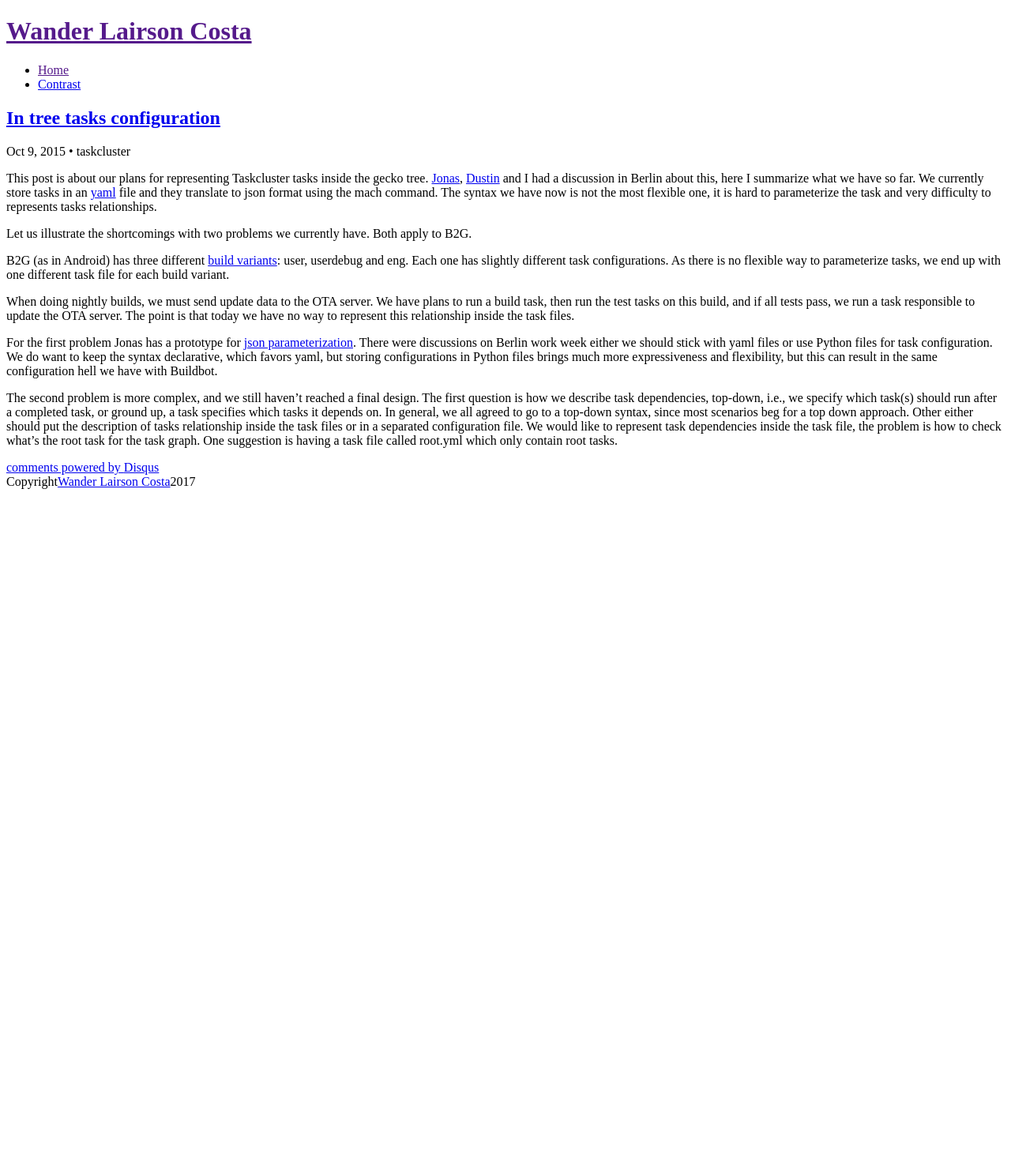
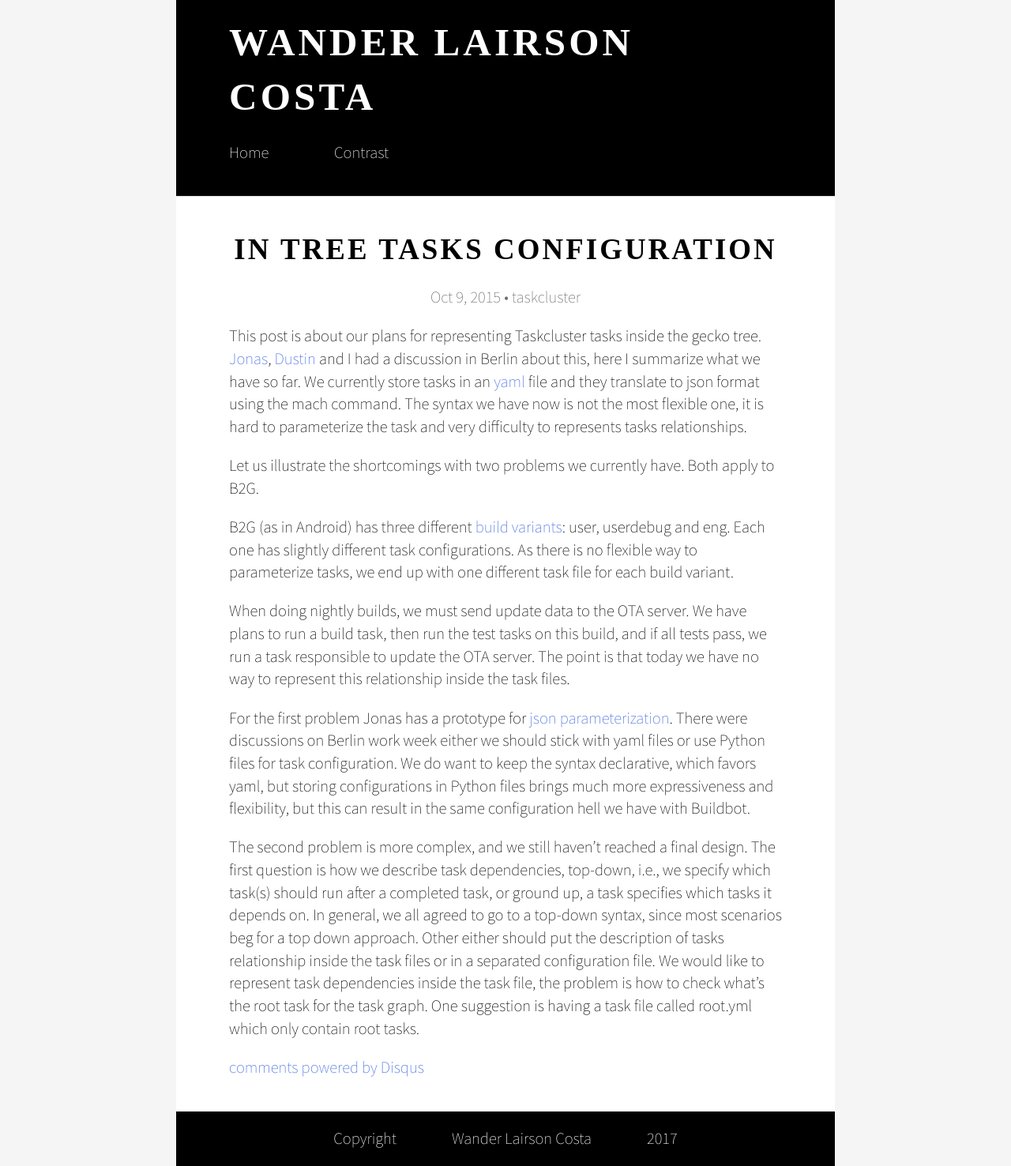
Before and after one commit to walac/walac.github.io, a Jekyll site: the page built from _posts/2015-10-09-in-tree-config.md, in a window 1280 px wide. Shown: the whole page at 79% size. Built offline with Jekyll 4.4.1, drawn with Linux system fonts in a browser that asks for light colours; some web fonts are replaced; comment, search, counter and statistics services are not loaded; before the commit the page ends 900 px from its top, so only the background shows below that.

Commit message:
[hack] Make the posts render properly.
It feels like jekyll, when running on github servers, doesn't prepend
css locations with site.baseurl. We then remove this config and hardcode
the location of css as a temporary hack.

```diff
--- a/_config.yml
+++ b/_config.yml
@@ -2,7 +2,6 @@
 title: Wander Lairson Costa
 email: wander.lairson@gmail.com
 description: "Hackers gonna hack"
-baseurl: "/"
 url: "https://walac.github.io"
 twitter_username: walac00
 github_username: walac
--- a/_layouts/blank.html
+++ b/_layouts/blank.html
@@ -7,8 +7,8 @@
     <meta name="description" content="{% if page.description %}{{ page.description }}{% else %}{{ site.description }}{% endif %}">
     <title>{% if page.title %} {{ page.title }} › {% endif %}{{ site.title }}</title>
     <link rel="canonical" href="{{ page.url | prepend: site.url }}">
-    <link rel="stylesheet" type="text/css" href="{{ "basic.css" | prepend: site.baseurl }}">
-    <link rel="stylesheet" type="text/css" href="{{ "highlight.css" | prepend: site.baseurl }}">
+    <link rel="stylesheet" type="text/css" href="{{ "/basic.css" | prepend: site.baseurl }}">
+    <link rel="stylesheet" type="text/css" href="{{ "/highlight.css" | prepend: site.baseurl }}">
     <link href='https://fonts.googleapis.com/css?family=Source+Sans+Pro:200,300,400,600,700,200italic,300italic,400italic,600italic,700italic' rel='stylesheet' type='text/css'>
     <link href='https://fonts.googleapis.com/css?family=Gentium+Basic:400,700,400italic,700italic' rel='stylesheet' type='text/css'>
     <link rel="alternate" type="application/rss+xml" title="{{ site.title }} &raquo; Feed" href="{{ "feed.xml" | prepend: site.baseurl }}">
```
